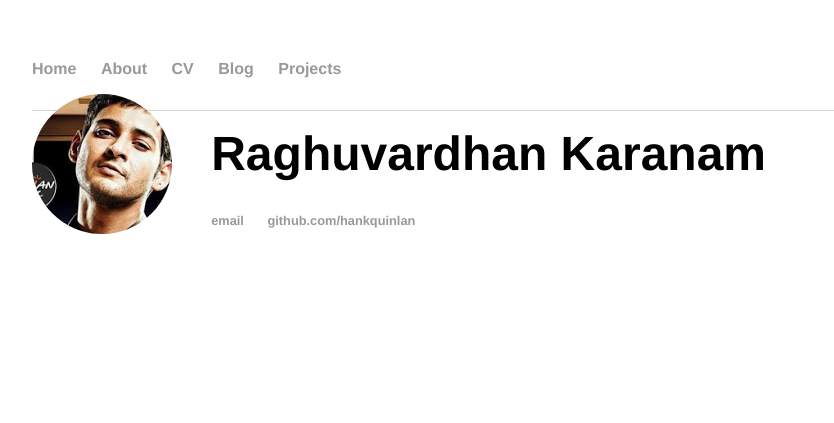
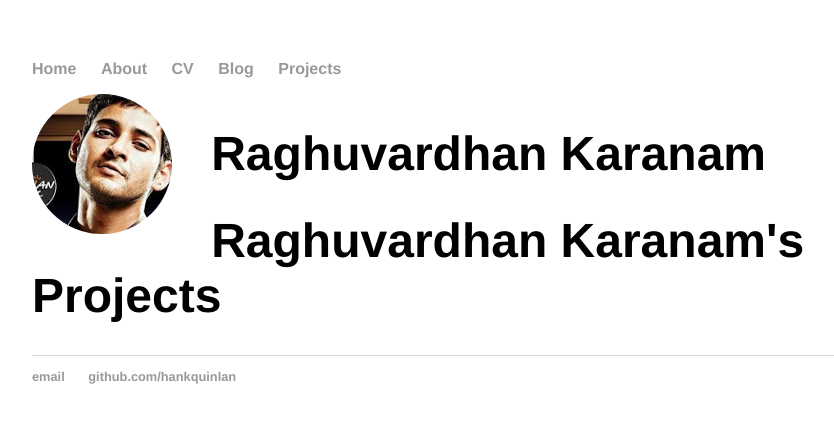
Before and after one commit to raghuvardhan/raghuvardhan.github.io, a Jekyll site: the page built from projects/index.html, in a window 1280 px wide. Shown: the top 423 px of the page, without its empty margins (160-994 px from the left). Built offline with Jekyll 4.4.1, drawn with Linux system fonts in a browser that asks for light colours.

Commit message:
Update projects/index.html

```diff
--- a/projects/index.html
+++ b/projects/index.html
@@ -2,7 +2,7 @@
 layout: default
 title: Raghuvardhan Karanam's Projects
 ---
-	<h1>{{ project.title }}</h1>
+	<h1>{{ page.title }}</h1>
 	<ul class="projects">
 
 	  {% for project in site.projects %}
```
